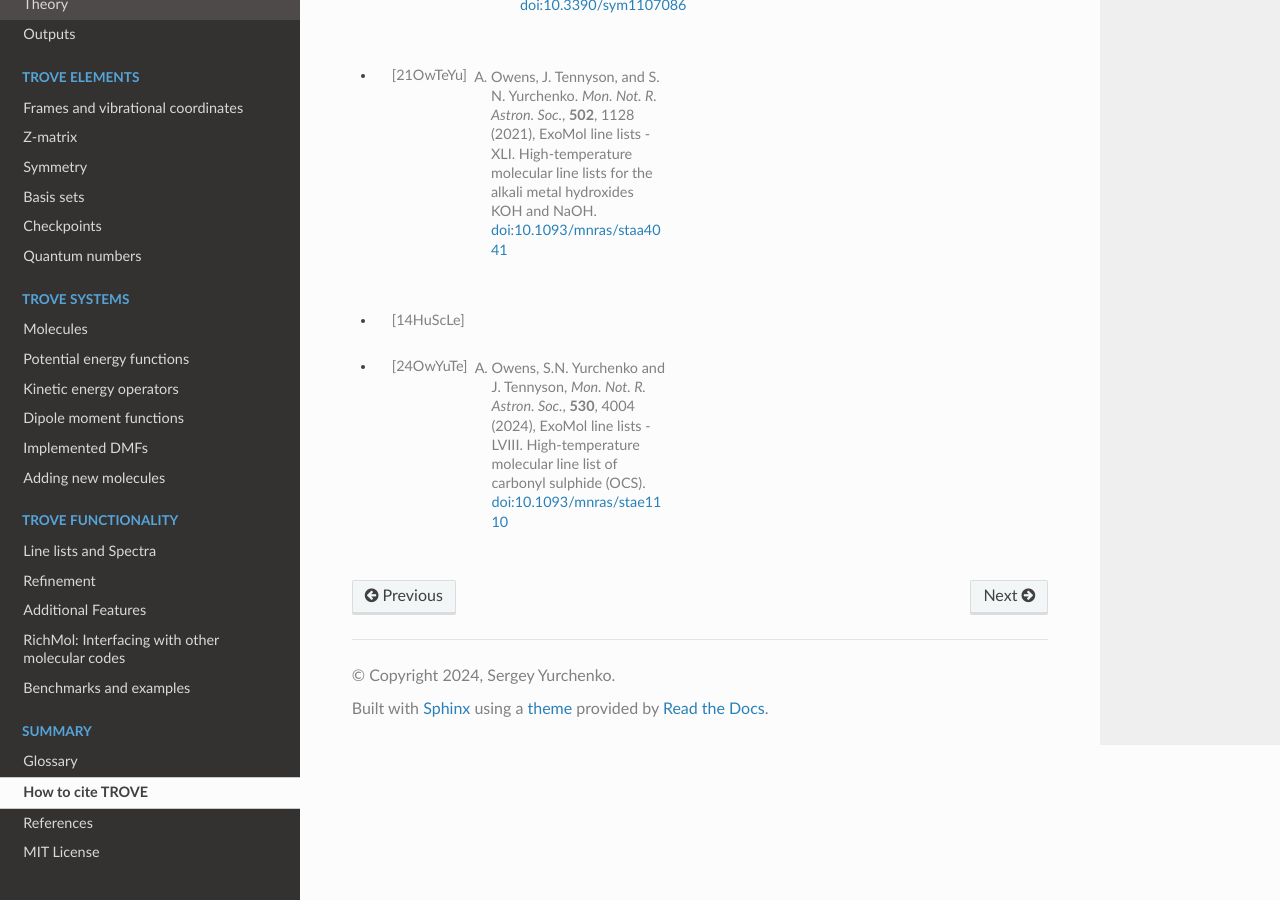
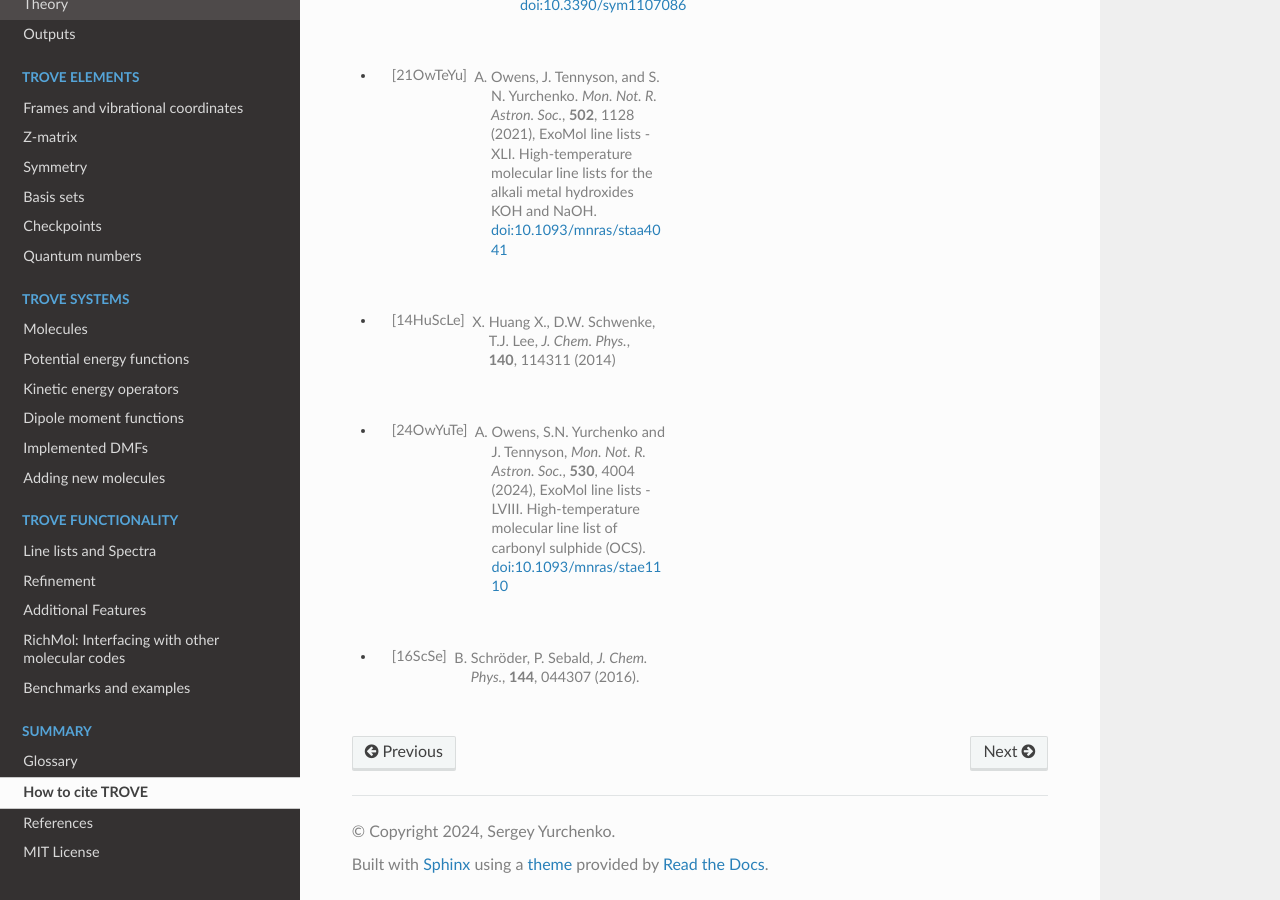
Before and after one commit to Trovemaster/TROVE, a Sphinx documentation site: the page built from docs/source/references.rst, in a window 1280 px wide and 900 px high, scrolled down 6453 px. Built offline with Sphinx 7.4.7 and the Read the Docs theme 2.0.0, drawn with Linux system fonts in a browser that asks for light colours; formulas are drawn with MathJax 3.

```diff
--- a/docs/source/references.rst
+++ b/docs/source/references.rst
@@ -104,6 +104,9 @@ References
 
 - .. [21OwTeYu] A. Owens, J. Tennyson, and S. N. Yurchenko. *Mon. Not. R. Astron. Soc.*, **502**, 1128 (2021), ExoMol line lists - XLI. High-temperature molecular line lists for the alkali metal hydroxides KOH and NaOH.  `doi:10.1093/mnras/staa4041  <http://dx.doi.org/10.1093/mnras/staa4041>`__
 
-- .. [14HuScLe] .. X. Huang X., D.W. Schwenke, T.J. Lee, *J. Chem. Phys.*, **140**, 114311 (2014)
+- .. [14HuScLe] X. Huang X., D.W. Schwenke, T.J. Lee, *J. Chem. Phys.*, **140**, 114311 (2014)
 
 - .. [24OwYuTe] A. Owens, S.N. Yurchenko and J. Tennyson, *Mon. Not. R. Astron. Soc.*, **530**, 4004 (2024), ExoMol line lists - LVIII. High-temperature molecular line list of carbonyl sulphide (OCS). `doi:10.1093/mnras/stae1110  <http://dx.doi.org/10.1093/mnras/stae1110>`__
+
+
+- .. [16ScSe] B. Schröder, P. Sebald, *J. Chem. Phys.*, **144**, 044307 (2016).
```
Also changed, not shown: docs/source/dipoles.rst (+36 -2 lines), docs/source/img/XY2_rot_from_Eckart.jpg (added).
